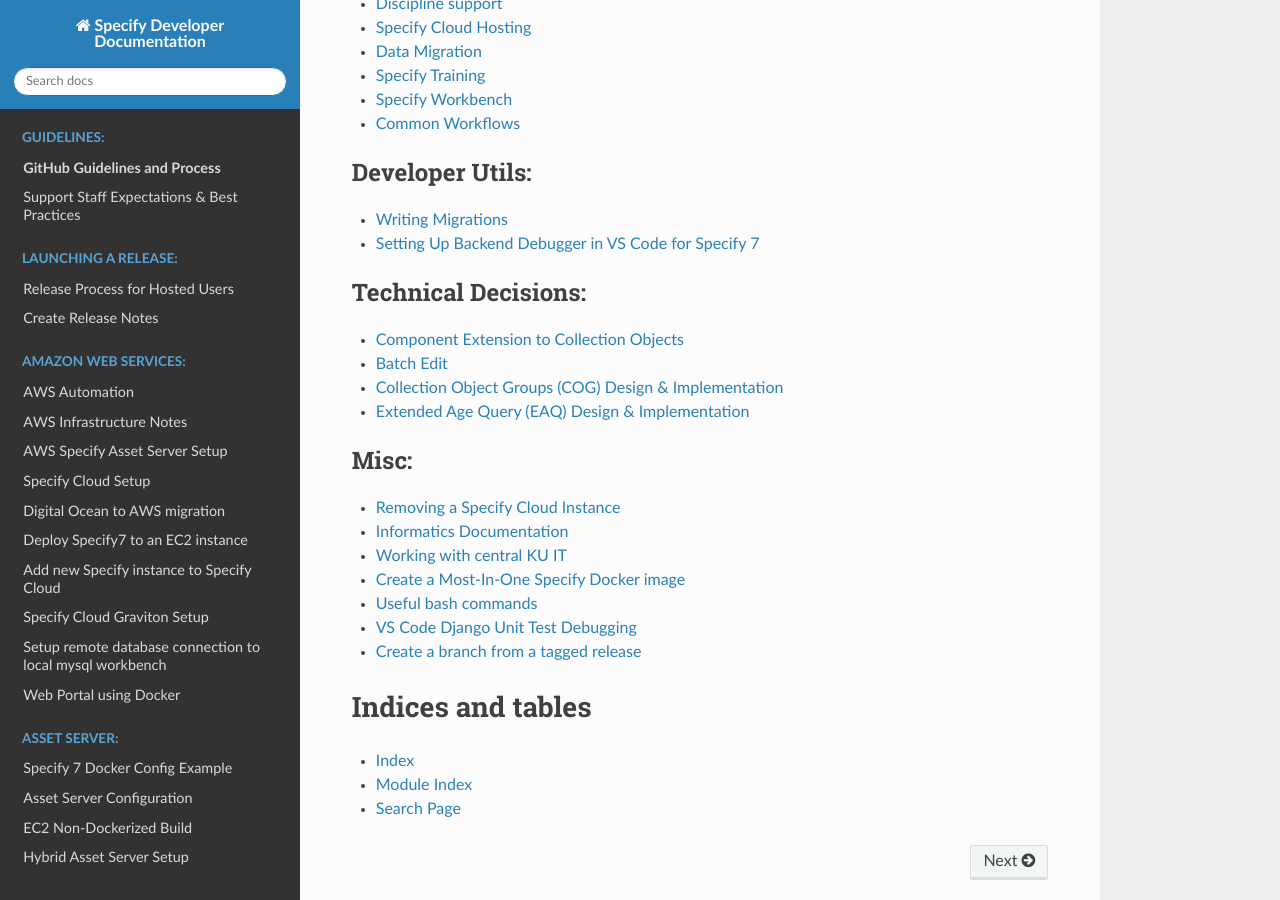
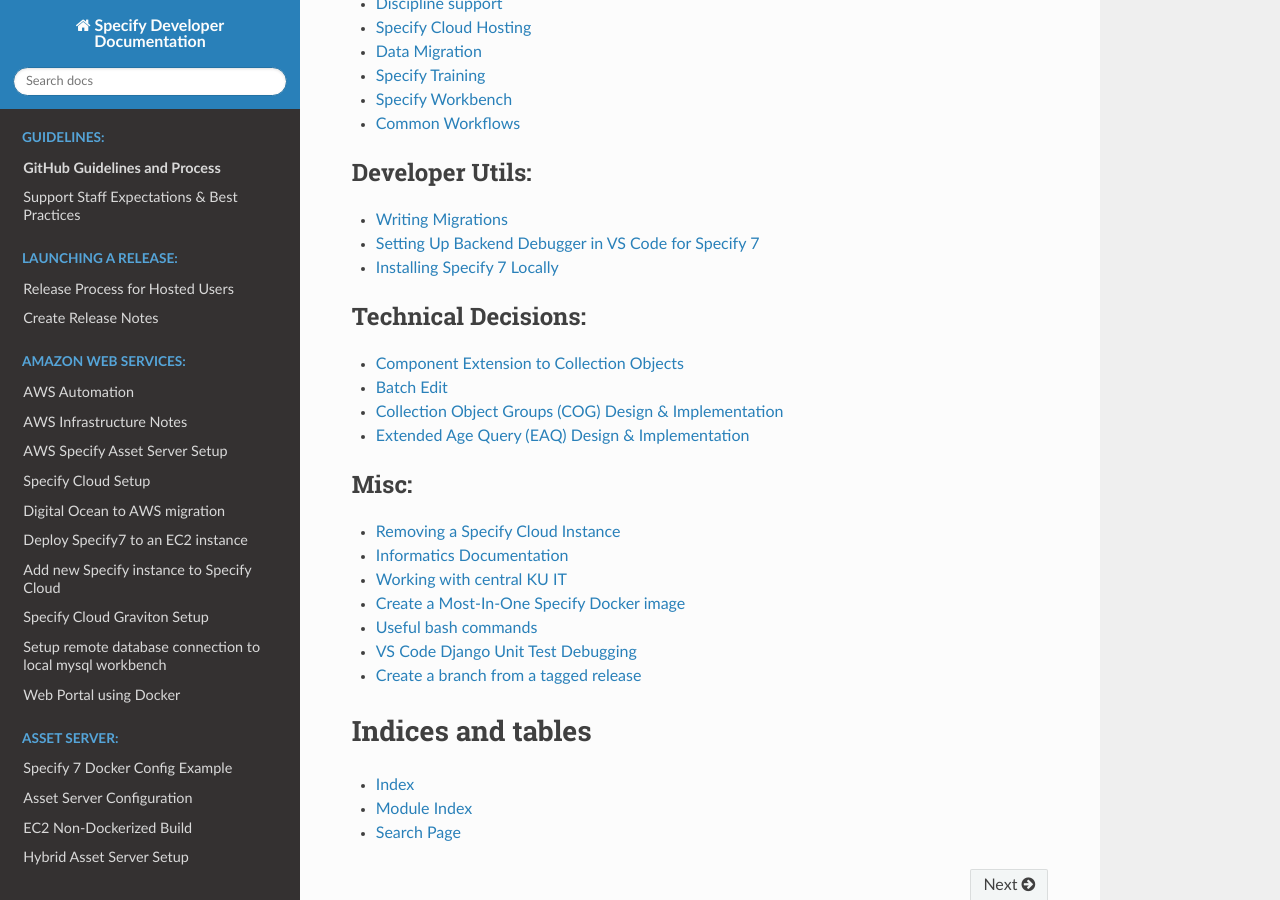
Before and after one commit to specify/specify.github.io, a Sphinx documentation site: the page built from sphinx/index.rst, in a window 1280 px wide and 900 px high, scrolled down 1896 px. Built offline with Sphinx 7.4.7 and the Read the Docs theme 3.1.0, drawn with Linux system fonts in a browser that asks for light colours; part of the change alters nothing that is shown.

```diff
--- a/sphinx/index.rst
+++ b/sphinx/index.rst
@@ -99,6 +99,7 @@ Welcome to Specify Developer documentation!
 
    developer_utils/writing_migrations
    developer_utils/setting_up_backend_debugger
+   developer_utils/Install_Specify7
 
 .. toctree::
    :maxdepth: 1
```
